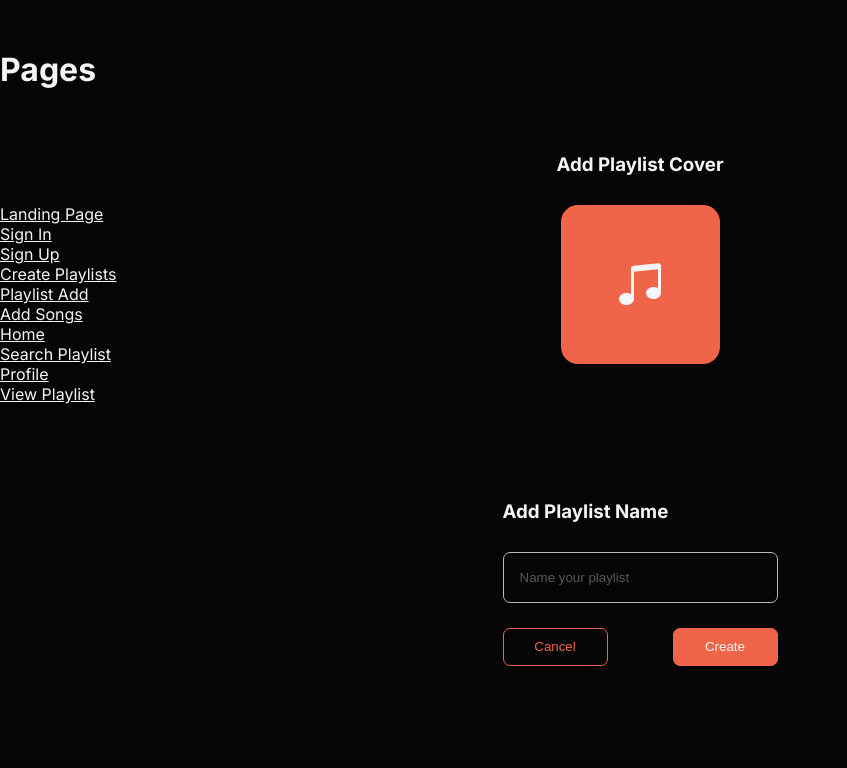
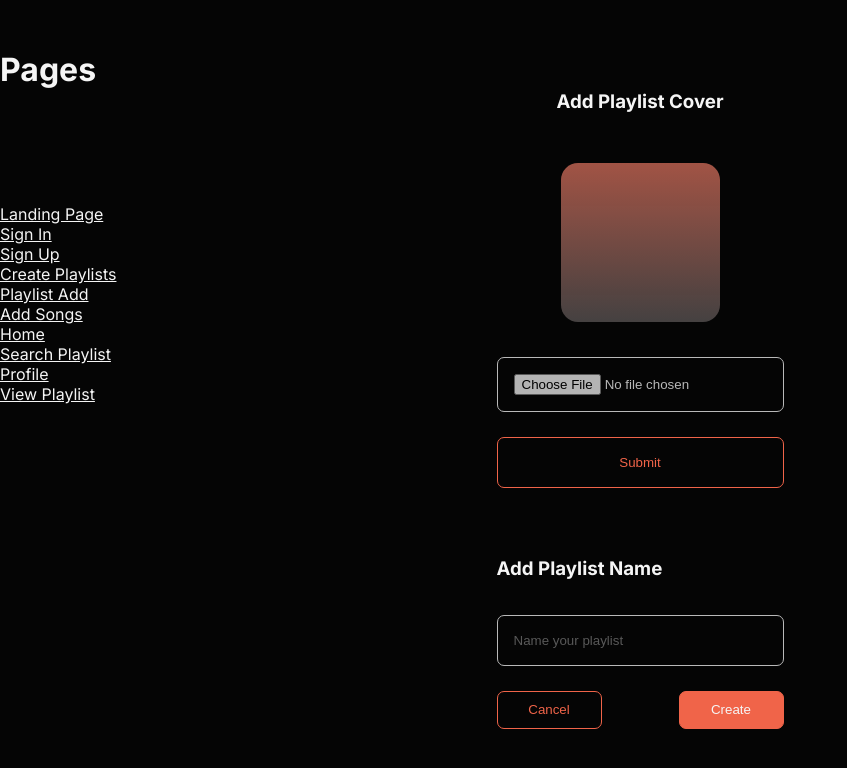
Before and after one commit to sophiahsu21/replay-app, a React (Create React App) app in the folder replay/: page /NewPlaylist in a window 1280 px wide. Both pictures are taken after a click on the element 640 px from the left and 284 px from the top of the page. Shown: the top 768 px of the page, without its empty margins (0-847 px from the left). Built offline with nearby package versions, Linux system fonts and the light colour scheme; no server answers.

Commit message:
setup post cover

```diff
--- a/replay/src/comps/AddSong/index.js
+++ b/replay/src/comps/AddSong/index.js
@@ -10,7 +10,7 @@ const Container = styled.div`
     min-width: 291px;
     min-height: 77px;
     max-width: 291px;
-    max-height: 77px;
+    max-height: auto;
     border-radius: 15px;
     display:${({hide})=> hide ? "none" : "flex"};
     align-items: center;
--- /dev/null
+++ b/replay/src/comps/Cover/index.js
@@ -0,0 +1,37 @@
+import React, { useState, useEffect } from 'react';
+import styled from 'styled-components';
+
+const PlaylistCover = styled.div`
+    width: 159px;
+    height: 159px;
+    border-radius: 17px;
+    margin: 25px 0;
+    background: linear-gradient(180deg, rgba(240, 100, 73, 0.54) 0%, rgba(255, 255, 255, 0) 100%), rgba(194, 181, 181, 0.34);
+    z-index: 0;
+    background-image:"url('avatar.svg')";
+    display:flex;
+    align-items:center;
+    justify-content:center;
+    background-repeat: no-repeat;
+    object-fit:contain;
+    overflow:hidden;
+    & > img {
+        width:auto;
+        height:100%;
+    }
+`;
+
+const Cover = ({ image, onClick }) => {
+  return (
+      <PlaylistCover onClick={onClick}>
+        <img src={image} />
+      </PlaylistCover>
+  );
+};
+
+Cover.defaultProps = {
+    onClick:()=>{}
+
+}
+
+export default Cover;
--- a/replay/src/comps/SongCard/index.js
+++ b/replay/src/comps/SongCard/index.js
@@ -10,7 +10,8 @@ const Container = styled.div`
 const SongCardCont = styled.div`
     display:flex;
     align-items: center;
-    height: 88px;
+    min-height: 88px;
+    max-height: auto;
     width: 297px;
     background: #1E1C21;
     border-radius: 15px;
--- a/replay/src/pages/AddSongs/index.js
+++ b/replay/src/pages/AddSongs/index.js
@@ -23,7 +23,7 @@ const AddSongs = () => {
         //endpoint from song api?
         var resp = await axios.get("http://localhost:4200/api/all_songs");
         // console.log(resp.data.result)
-        var music = resp.data.result.slice(0, 3)
+        var music = resp.data.result.slice(0, 100)
         setSongs(music)
         setAllSongs(resp.data.result); //assuming this will be resp.data
 
--- a/replay/src/pages/NewPlaylist/index.js
+++ b/replay/src/pages/NewPlaylist/index.js
@@ -1,5 +1,8 @@
 import React, { useState, useEffect } from "react";
 import axios from "axios";
+import styled from 'styled-components'
+
+import Cover from '../../comps/Cover';
 
 import {BsMusicNoteBeamed} from "react-icons/bs";
 
@@ -13,9 +16,47 @@ const NewPlaylist = () => {
     const history = useHistory();
     const params = useParams();
 
+    const [add, setAdd] = useState([]);
+    const [file, setFile] = useState();
+    const [open, setOpen] = useState(true);
     const [playlist, setPlaylist] = useState("");
     const [user, setUser] = useState();
 
+    const getPlaylistData = async () => {
+
+        const playlists = await axios.get('/api/playlists')
+        console.log(playlists);
+
+        const cover = playlists.data.covers
+        console.log(cover, "sup")
+
+        setAdd(cover.image_url)
+
+        // const noCover = Object.values(cover).every(x => (x !== null));
+        // console.log(noCover)
+        // // setUsername(picture.name)
+        // if (noCover !== false) {
+        //     setAdd(cover.image_url)
+        // } else {
+        //     console.log("no picture here");
+        //     // alert("Click on your avatar to change your profile picture!");
+        // }
+    }
+
+    const submit = async event => {
+        event.preventDefault()
+        const data = new FormData()
+        data.append('image', file)
+        const result = await axios.post('/api/add_playlist_picture/', data)
+        console.log(result)
+        getPlaylistData();
+        setOpen(!open)
+    }
+
+    const Box = styled.div`
+        /* padding-top:3rem; */
+        display:${({ open }) => open ? 'none' : 'flex'};
+    `;
 
     const CheckToken = async () => {
         const resp = await axios.get("http://localhost:4200/api/profile");
@@ -38,7 +79,12 @@ const NewPlaylist = () => {
         history.push("/addSongs/"+ foo);
     }
 
+    const handleOpen = () => {
+        setOpen(!open);
+    }
+
     useEffect(() => {
+        getPlaylistData();
         CheckToken();
     }, []);
 
@@ -47,11 +93,27 @@ const NewPlaylist = () => {
             <div className="cpCont">
                 <div className="playlistCoverCont">
                     <h3>Add Playlist Cover</h3>
-                    <div className="playlistCover" onClick={() => {
+                    {/* <div className="playlistCover" onClick={() => {
                         // upload photo
                     }}>
                         <BsMusicNoteBeamed color="#F5F5F5" size="48px" />
-                    </div>
+                    </div> */}
+                    <Cover
+                        image={add}
+                        onClick={handleOpen}
+                    />
+                    <Box open={open}>
+                        <form onSubmit={submit} >
+                            <input
+                                filename={file}
+                                onChange={e => setFile(e.target.files[0])}
+                                type="file"
+                                accept="image/*"
+                                placeholder="none"
+                            ></input>
+                            <button type="submit" className="submit-button">Submit</button>
+                        </form>
+                    </Box>
                 </div>
                 <h3>Add Playlist Name</h3>
                 <input type='text' placeholder='Name your playlist' onChange={(e) => {
--- a/replay/src/pages/NewPlaylist/newplaylist.scss
+++ b/replay/src/pages/NewPlaylist/newplaylist.scss
@@ -21,10 +21,21 @@
     flex-direction: column;
     justify-content: center;
     align-items: center;
+    margin-bottom: 50px;
 }
 
 .playlistCoverCont:hover {
     cursor: pointer;
+}
+
+h3 {
+    // width: 297px;
+    margin-bottom: 25px;
+}
+
+form {
+    display: flex;
+    flex-direction: column;
 }
 
 .playlistCover {
--- a/replay/src/pages/ViewPlaylist/index.js
+++ b/replay/src/pages/ViewPlaylist/index.js
@@ -73,7 +73,7 @@ const ViewPlaylist = () => {
                             id={o.id}
                             albumCover={o.image_url}
                             song={o.title}
-                            artist={o.artist.name}
+                            artist={o.artist}
                             // not too sure cuz there are objects inside objects
                         />
                     )
```
